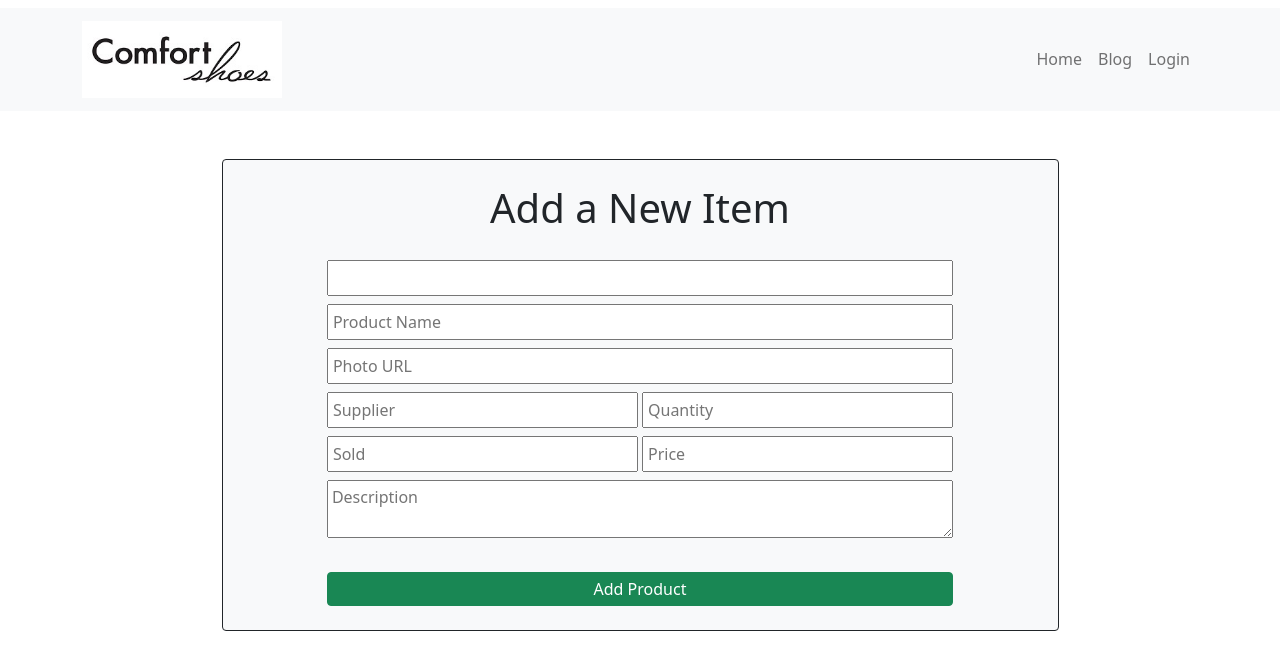
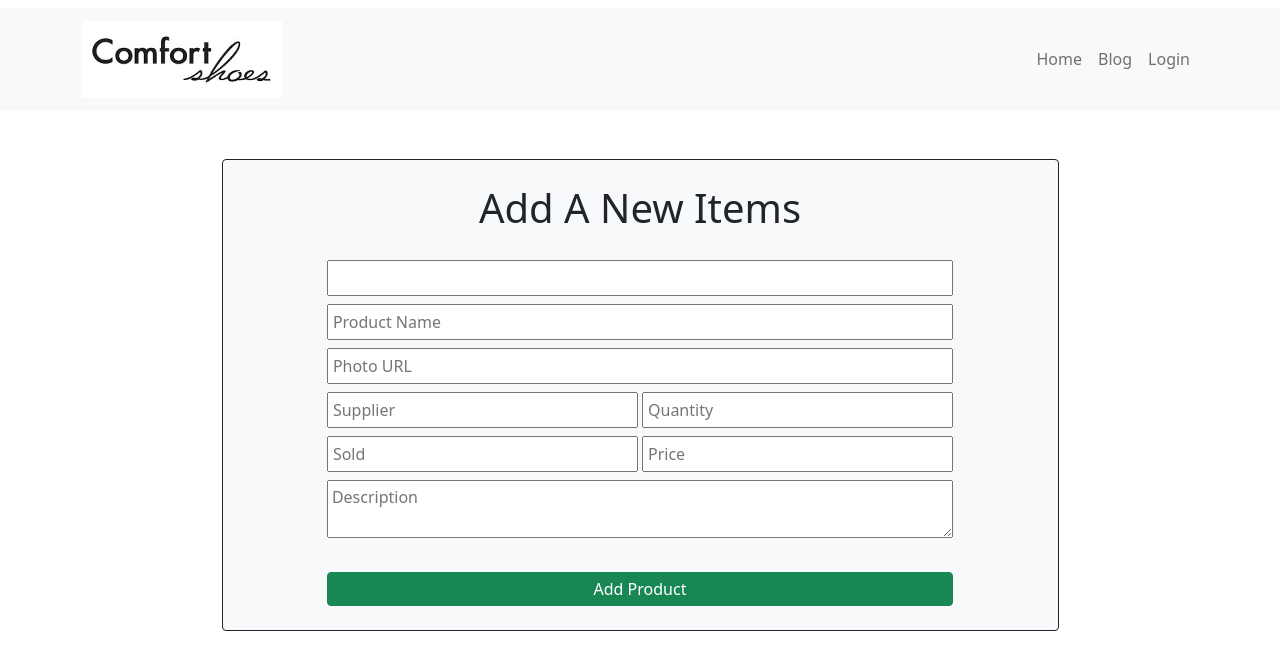
Before and after one commit to AbdulHakim201103/comfort-shoes, a React (Create React App) app: page /additem in a window 1280 px wide. Shown: the top 670 px of the page. Built offline with nearby package versions, Linux system fonts and the light colour scheme; no server answers.

Commit message:
added iteme title change

```diff
--- a/src/pages/Inventory/AddItems/AddItems.js
+++ b/src/pages/Inventory/AddItems/AddItems.js
@@ -29,7 +29,7 @@ const AddItems = () => {
   return (
     <div className=" container my-5 ">
       <div className="form-container rounded border bg-light border-dark w-75 m-auto">
-        <h1 className="text-center my-4 text"> Add a New Item</h1>
+        <h1 className="text-center my-4 text"> Add A New Items</h1>
         <div className="w-75 mx-auto">
           <form onSubmit={handleSubmit(onSubmit)}>
             <input
```
